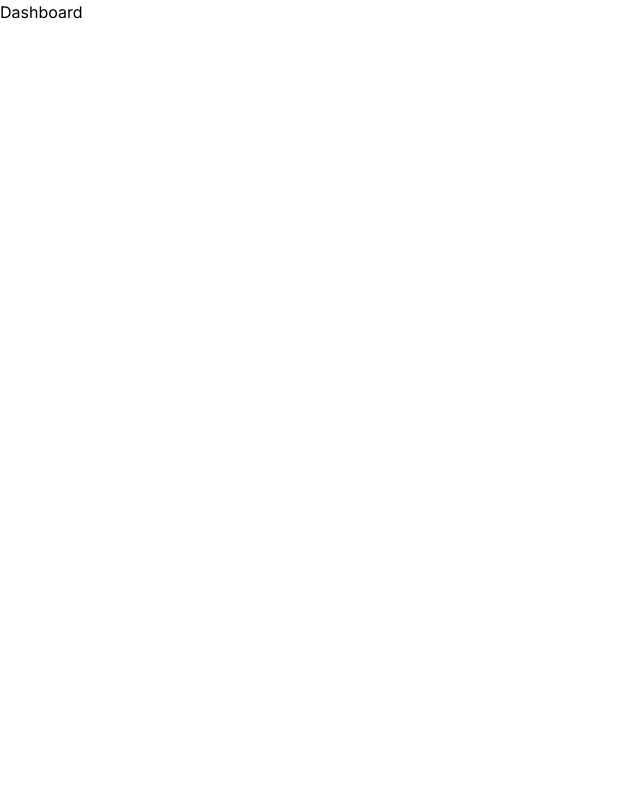
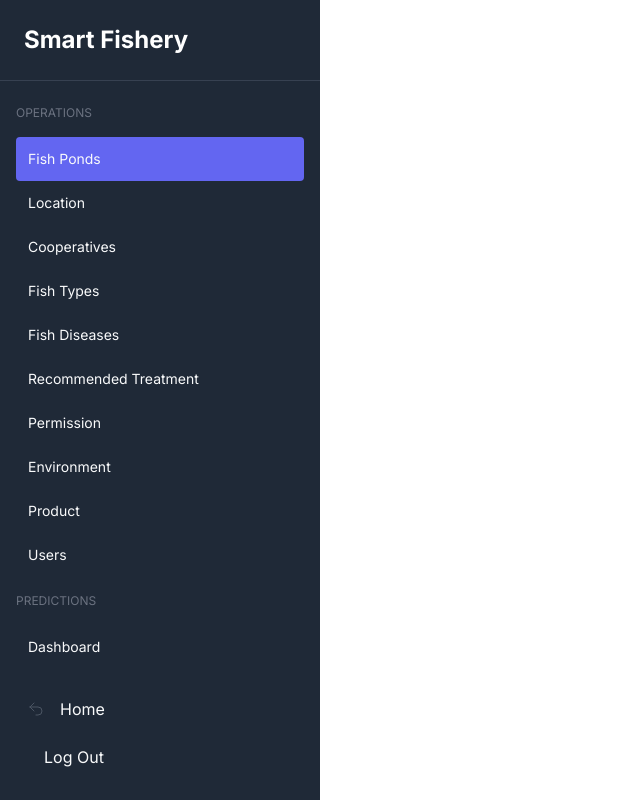
Before and after one commit to Umutoni123/smartfishery_frontend, a React (Vite) app: page /dashboard in a window 1280 px wide. Shown: the whole page, without its empty margins (0-640 px from the left). Built offline with nearby package versions, Linux system fonts and the light colour scheme.

Commit message:
feat: sidebar & landing page revamp

```diff
--- a/index.html
+++ b/index.html
@@ -5,7 +5,8 @@
   <meta charset="UTF-8">
   <meta name="viewport" content="width=device-width, initial-scale=1.0">
   <title>Smart Fishery 🎣</title>
-  <link rel="shortcut icon" href="https://i.pinimg.com/564x/ec/27/46/ec2746f3311508f85e784f89d7afb9f8.jpg"
+  <link rel="shortcut icon"
+    href="https://t3.ftcdn.net/jpg/02/50/29/46/360_F_250294677_TDdyRLSmihsAANwSh02xsrlY2dVEJdvc.jpg"
     type="image/x-icon">
   <link rel="preconnect" href="https://fonts.googleapis.com">
   <link rel="preconnect" href="https://fonts.gstatic.com" crossorigin>
--- /dev/null
+++ b/src/components/SideBar/SideBar.jsx
@@ -0,0 +1,113 @@
+import React from 'react'
+import { useHistory } from 'react-router-dom'
+
+function SideBar() {
+  const history = useHistory();
+  return (
+    <div>
+      <nav className="px-6 py-6 bg-gray-800 lg:hidden">
+        <div className="flex items-center justify-between">
+          <a className="text-2xl font-semibold text-white" href="#">
+            <img className="h-10" src="artemis-assets/logos/artemis-logo.svg" alt="" width="auto" />
+          </a>
+          <button className="flex items-center rounded navbar-burger focus:outline-none">
+            <svg className="block w-8 h-8 p-2 text-white bg-indigo-500 rounded hover:bg-indigo-600" viewbox="0 0 20 20" xmlns="http://www.w3.org/2000/svg" fill="currentColor">
+              <title>Mobile menu</title>
+              <path d="M0 3h20v2H0V3zm0 6h20v2H0V9zm0 6h20v2H0v-2z"></path>
+            </svg>
+          </button>
+        </div>
+      </nav>
+      <div className="relative z-50 hidden lg:block navbar-menu">
+        <div className="fixed inset-0 bg-gray-800 navbar-backdrop lg:hidden opacity-10"></div>
+        <nav className="fixed top-0 bottom-0 left-0 flex flex-col w-3/4 pt-6 pb-8 overflow-y-auto bg-gray-800 lg:w-80 sm:max-w-xs">
+          <div onClick={() => history.push("/")} className="flex items-center w-full px-6 pb-6 mb-6 border-gray-700 cursor-pointer lg:border-b">
+            <h1 className="self-center text-2xl font-semibold text-white whitespace-nowrap dark:text-white">Smart Fishery</h1>
+          </div>
+          <div className="px-4 pb-6 space-y-4">
+            <h3 className="mb-2 text-xs font-medium text-gray-500 uppercase">Operations</h3>
+            <ul className="text-sm font-medium">
+              <li>
+                <a className="flex items-center py-3 pl-3 pr-2 bg-indigo-500 rounded text-gray-50" href="#">
+                  <span>Fish Ponds</span>
+                </a>
+              </li>
+              <li>
+                <a className="flex items-center py-3 pl-3 pr-2 rounded text-gray-50 hover:bg-gray-900" href="#">
+                  <span>Location</span>
+                </a>
+              </li>
+              <li>
+                <a className="flex items-center py-3 pl-3 pr-2 rounded text-gray-50 hover:bg-gray-900" href="#">
+                  <span>Cooperatives</span>
+                </a>
+              </li>
+              <li>
+                <a className="flex items-center py-3 pl-3 pr-2 rounded text-gray-50 hover:bg-gray-900" href="#">
+                  <span>Fish Types</span>
+                </a>
+              </li>
+              <li>
+                <a className="flex items-center py-3 pl-3 pr-2 rounded text-gray-50 hover:bg-gray-900" href="#">
+                  <span>Fish Diseases</span>
+                </a>
+              </li>
+              <li>
+                <a className="flex items-center py-3 pl-3 pr-2 rounded text-gray-50 hover:bg-gray-900" href="#">
+                  <span>Recommended Treatment</span>
+                </a>
+              </li>
+              <li>
+                <a className="flex items-center py-3 pl-3 pr-2 rounded text-gray-50 hover:bg-gray-900" href="#">
+                  <span>Permission</span>
+                </a>
+              </li>
+              <li>
+                <a className="flex items-center py-3 pl-3 pr-2 rounded text-gray-50 hover:bg-gray-900" href="#">
+                  <span>Environment</span>
+                </a>
+              </li>
+              <li>
+                <a className="flex items-center py-3 pl-3 pr-2 rounded text-gray-50 hover:bg-gray-900" href="#">
+                  <span>Product</span>
+                </a>
+              </li>
+              <li>
+                <a className="flex items-center py-3 pl-3 pr-2 rounded text-gray-50 hover:bg-gray-900" href="#">
+                  <span>Users</span>
+                </a>
+              </li>
+            </ul>
+            <h3 className="mb-2 text-xs font-medium text-gray-500 uppercase">Predictions</h3>
+            <ul className='text-sm font-medium'>
+              <li>
+                <a className="flex items-center py-3 pl-3 pr-2 rounded hover:bg-gray-900 text-gray-50" href="#">
+                  <span>Dashboard</span>
+                </a>
+              </li>
+            </ul>
+
+            <div className="pb-8">
+              <a className="flex items-center py-3 pl-3 pr-2 rounded text-gray-50 hover:bg-gray-900" href="#">
+                <span className="inline-block mr-4">
+                  <svg className="w-4 h-4 text-gray-600" xmlns="http://www.w3.org/2000/svg" fill="none" viewBox="0 0 24 24" strokeWidth={1.5} stroke="currentColor">
+                    <path strokeLinecap="round" strokeLinejoin="round" d="M9 15L3 9m0 0l6-6M3 9h12a6 6 0 010 12h-3" />
+                  </svg>
+                </span>
+                <span>Home</span>
+              </a>
+              <a className="flex items-center py-3 pl-3 pr-2 rounded text-gray-50 hover:bg-gray-900" href="#">
+                <span className="inline-block mr-4">
+                </span>
+                <span>Log Out</span>
+              </a>
+            </div>
+          </div>
+        </nav>
+      </div >
+      <div className="mx-auto lg:ml-80"></div>
+    </div >
+  )
+}
+
+export default SideBar
--- a/src/views/Dashboard.jsx
+++ b/src/views/Dashboard.jsx
@@ -1,8 +1,11 @@
 import React from 'react'
+import SideBar from '../components/SideBar/SideBar'
 
 function Dashboard() {
   return (
-    <div>Dashboard</div>
+    <div>
+      <SideBar />
+    </div>
   )
 }
 
```
Also changed, not shown: assets/favicon.png.
